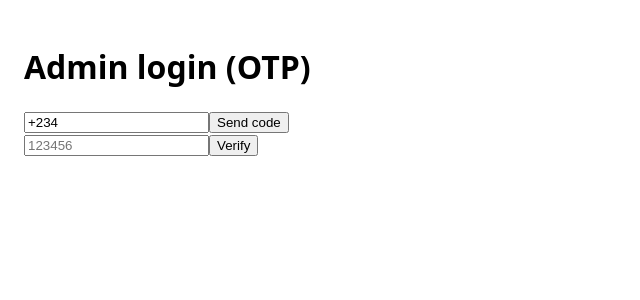
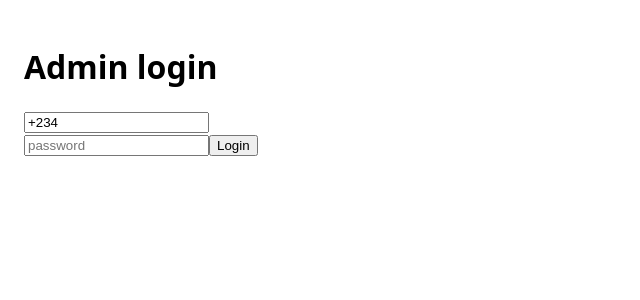
Before and after one commit to babyangel887/Waste-Disposal-Marketplace, a Next.js app in the folder apps/admin/: page /login in a window 1280 px wide. Shown: the top 300 px of the page, without its empty margins (0-640 px from the left). Built offline with nearby package versions, Linux system fonts and the light colour scheme.

Commit message:
Use password admin login on admin login page

```diff
--- a/apps/admin/app/login/page.tsx
+++ b/apps/admin/app/login/page.tsx
@@ -1,33 +1,37 @@
 'use client';
 import { useState } from 'react';
-// Phase 0: phone OTP login skeleton. Full session handling in Phase 1.
+// Admin password login. Tokens are display-only (copy into Admin tools);
+// the password lives only in this form's state and is never logged or stored.
 export default function Login() {
   const [phone, setPhone] = useState('+234');
-  const [code, setCode] = useState('');
-  const [msg, setMsg] = useState('');
-  async function request() {
-    const r = await fetch(`${process.env.NEXT_PUBLIC_API_URL ?? 'http://localhost:4000'}/api/v1/auth/request-otp`, {
-      method: 'POST', headers: { 'Content-Type': 'application/json' },
-      body: JSON.stringify({ phone }),
-    }).then((x) => x.json());
-    setMsg(JSON.stringify(r));
-  }
-  async function verify() {
-    const r = await fetch(`${process.env.NEXT_PUBLIC_API_URL ?? 'http://localhost:4000'}/api/v1/auth/verify-otp`, {
-      method: 'POST', headers: { 'Content-Type': 'application/json' },
-      body: JSON.stringify({ phone, code, role: 'admin' }),
-    }).then((x) => x.json());
-    setMsg(JSON.stringify(r));
+  const [password, setPassword] = useState('');
+  const [out, setOut] = useState('');
+  async function login() {
+    setOut('');
+    try {
+      const r = await fetch(`${process.env.NEXT_PUBLIC_API_URL ?? 'http://localhost:4000'}/api/v1/auth/admin-login`, {
+        method: 'POST', headers: { 'Content-Type': 'application/json' },
+        body: JSON.stringify({ phone, password }),
+      }).then((x) => x.json());
+      if (!r.access_token) {
+        setOut('Login failed');
+        return;
+      }
+      setOut(r.access_token);
+    } catch {
+      setOut('Login failed');
+    } finally {
+      setPassword('');
+    }
   }
   return (
     <main style={{ padding: 24 }}>
-      <h1>Admin login (OTP)</h1>
-      <input value={phone} onChange={(e) => setPhone(e.target.value)} />
-      <button onClick={request}>Send code</button>
+      <h1>Admin login</h1>
+      <input value={phone} onChange={(e) => setPhone(e.target.value)} placeholder="+234..." />
       <br />
-      <input value={code} onChange={(e) => setCode(e.target.value)} placeholder="123456" />
-      <button onClick={verify}>Verify</button>
-      <pre>{msg}</pre>
+      <input value={password} onChange={(e) => setPassword(e.target.value)} placeholder="password" type="password" />
+      <button onClick={login}>Login</button>
+      <pre>{out}</pre>
     </main>
   );
 }
```
